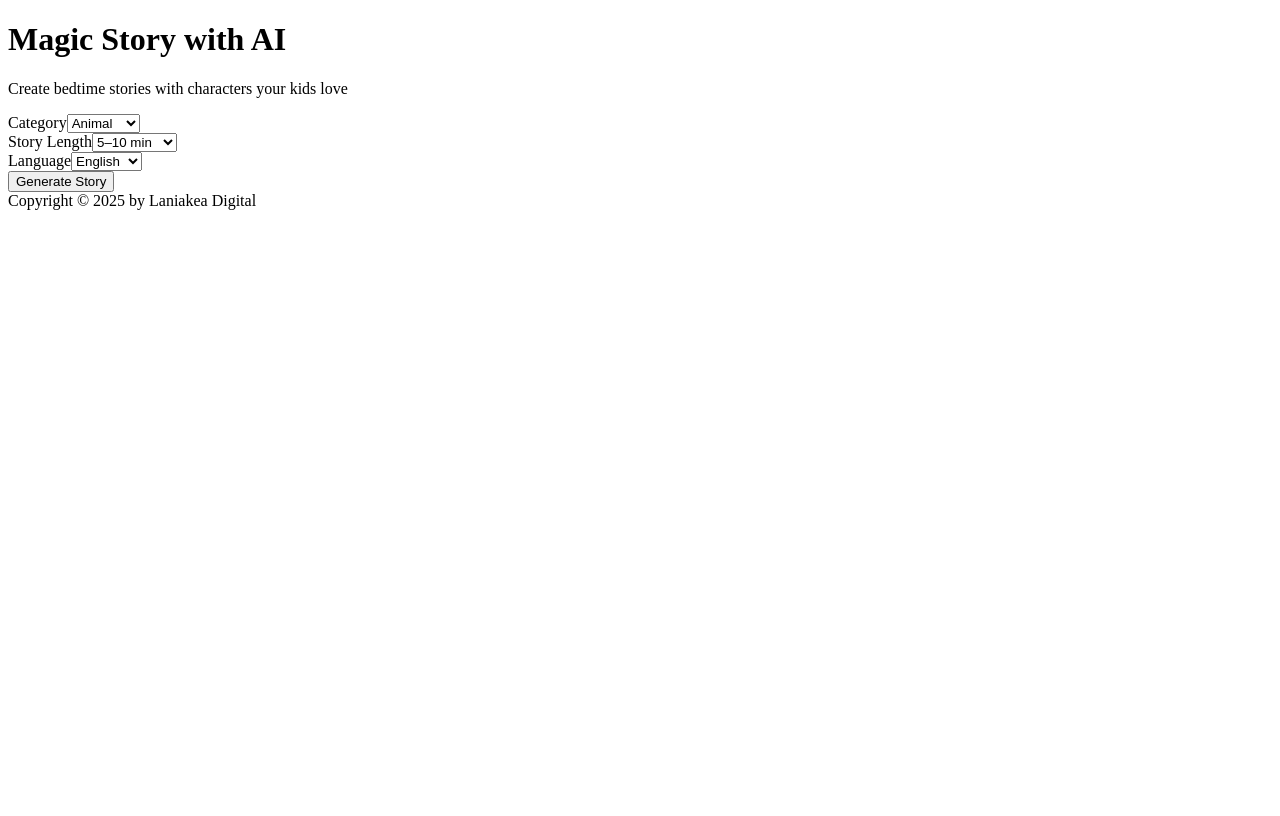
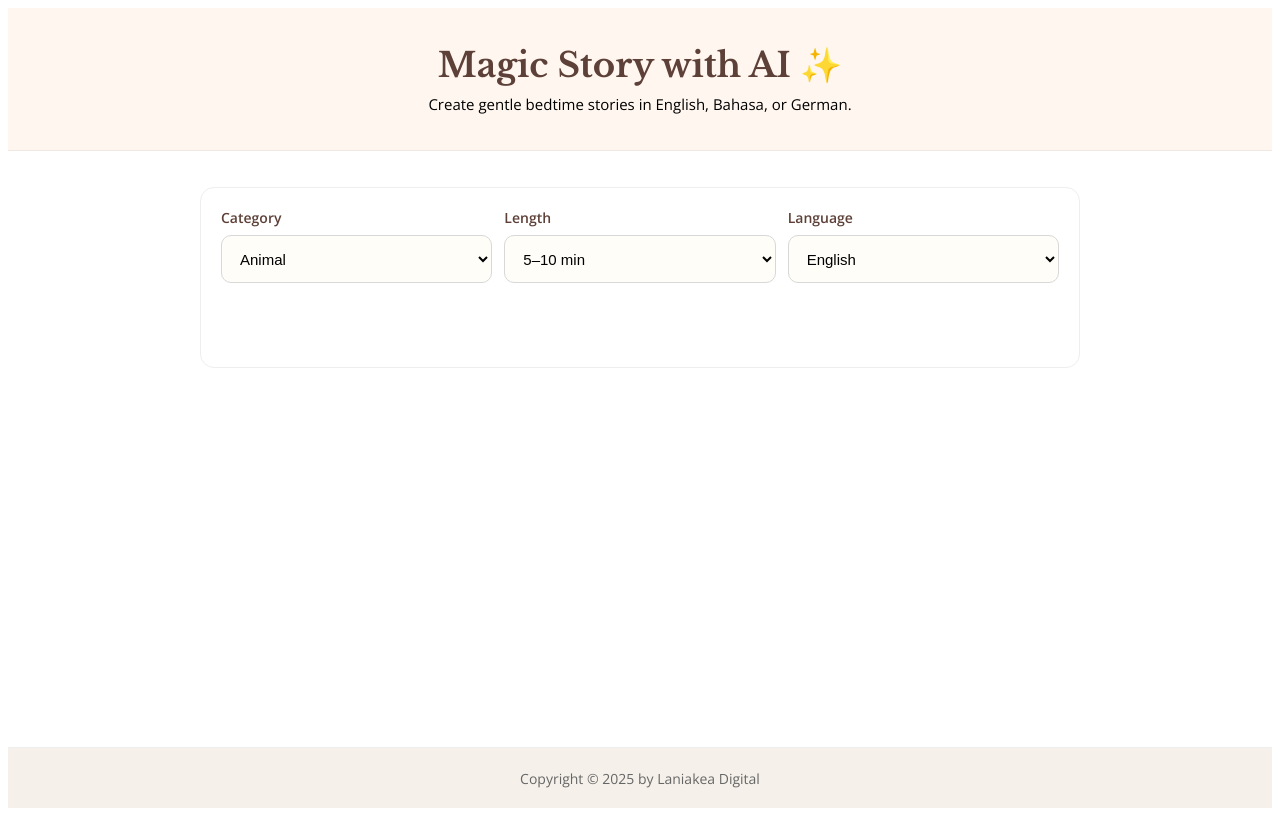
Before and after one commit to amysxe/magicstory-ai, a Next.js app: page / in a window 1280 px wide. Built offline with nearby package versions, Linux system fonts and the light colour scheme.

Commit message:
Update index.js

```diff
--- a/pages/index.js
+++ b/pages/index.js
@@ -1,16 +1,21 @@
 // pages/index.js
+import Head from "next/head";
 import { useState } from "react";
 
 export default function Home() {
   const [category, setCategory] = useState("animal");
   const [length, setLength] = useState("5-10 min");
   const [language, setLanguage] = useState("English");
-  const [story, setStory] = useState("");
+  const [title, setTitle] = useState("");
+  const [paragraphs, setParagraphs] = useState([]);
   const [loading, setLoading] = useState(false);
+  const [errorMsg, setErrorMsg] = useState("");
 
   const generateStory = async () => {
     setLoading(true);
-    setStory("");
+    setErrorMsg("");
+    setTitle("");
+    setParagraphs([]);
 
     try {
       const res = await fetch("/api/story", {
@@ -20,56 +25,83 @@ export default function Home() {
       });
 
       const data = await res.json();
-      if (data.story) {
-        setStory(data.story);
-      } else {
-        setStory("Something went wrong. Please try again.");
-      }
-    } catch (err) {
-      setStory("Error generating story.");
+      if (!res.ok) {
+        throw new Error(data?.error || "Generation failed");
       }
 
+      const raw = (data.story || "").trim();
+      if (!raw) {
+        throw new Error("Empty story returned");
+      }
+
+      // Extract first non-empty line as title
+      const linesAll = raw.split(/\r?\n/).map(l => l.trim()).filter(Boolean);
+      const extractedTitle = linesAll.length ? linesAll.shift() : "Untitled Story";
+
+      // Remaining text -> paragraphs by double newline
+      const remainingText = linesAll.join("\n");
+      const paras = remainingText
+        ? remainingText.split(/\r?\n\s*\r?\n/).map(p => p.trim()).filter(Boolean)
+        : [];
+
+      setTitle(extractedTitle);
+      setParagraphs(paras);
+    } catch (err) {
+      console.error(err);
+      setErrorMsg(err.message || "Failed to generate story");
+    } finally {
       setLoading(false);
+    }
   };
 
   return (
-    <div className="min-h-screen flex flex-col bg-[#fafafa] text-[#333] font-serif">
-      {/* Header */}
-      <header className="bg-[#ffefef] shadow-md py-6 text-center">
-        <h1 className="text-4xl font-bold text-[#444]">Magic Story with AI</h1>
-        <p className="mt-2 text-lg text-[#666]">
-          Create bedtime stories with characters your kids love
-        </p>
+    <>
+      <Head>
+        <title>Magic Story with AI</title>
+        <meta name="viewport" content="width=device-width,initial-scale=1" />
+        <link
+          href="https://fonts.googleapis.com/css2?family=Libre+Baskerville:wght@400;700&family=Open+Sans:wght@300;400;600&display=swap"
+          rel="stylesheet"
+        />
+      </Head>
+
+      <div className="site">
+        <header className="site-header">
+          <div className="center">
+            <h1 className="brand">Magic Story with AI ✨</h1>
+            <p className="lead">Create gentle bedtime stories in English, Bahasa, or German.</p>
+          </div>
         </header>
 
-      {/* Main */}
-      <main className="flex-1 container mx-auto max-w-3xl p-6">
-        {/* Form */}
-        <div className="bg-white rounded-2xl shadow-md p-6 mb-8">
-          <div className="grid grid-cols-1 md:grid-cols-3 gap-4 mb-6">
-            {/* Category */}
-            <div>
-              <label className="block font-semibold mb-2">Category</label>
+        <main className="main">
+          <div className="center container">
+            <section className="card form-card" aria-labelledby="form-heading">
+              <h2 id="form-heading" className="sr-only">Story options</h2>
+
+              <div className="form-grid">
+                <div className="field">
+                  <label className="field-label">Category</label>
                   <select
+                    className="field-control"
                     value={category}
                     onChange={(e) => setCategory(e.target.value)}
-                className="w-full border rounded-lg p-3"
+                    aria-label="Category"
                   >
+                    <option value="animal">Animal</option>
                     <option value="fruit">Fruit</option>
-                <option value="animal">Animal</option>
                     <option value="person">Person</option>
                     <option value="mix">Mix</option>
                     <option value="random">Random</option>
                   </select>
                 </div>
 
-            {/* Length */}
-            <div>
-              <label className="block font-semibold mb-2">Story Length</label>
+                <div className="field">
+                  <label className="field-label">Length</label>
                   <select
+                    className="field-control"
                     value={length}
                     onChange={(e) => setLength(e.target.value)}
-                className="w-full border rounded-lg p-3"
+                    aria-label="Length"
                   >
                     <option value="5-10 min">5–10 min</option>
                     <option value="10-15 min">10–15 min</option>
@@ -77,13 +109,13 @@ export default function Home() {
                   </select>
                 </div>
 
-            {/* Language */}
-            <div>
-              <label className="block font-semibold mb-2">Language</label>
+                <div className="field">
+                  <label className="field-label">Language</label>
                   <select
+                    className="field-control"
                     value={language}
                     onChange={(e) => setLanguage(e.target.value)}
-                className="w-full border rounded-lg p-3"
+                    aria-label="Language"
                   >
                     <option value="English">English</option>
                     <option value="Bahasa">Bahasa</option>
@@ -92,42 +124,198 @@ export default function Home() {
                 </div>
               </div>
 
+              <div className="actions">
                 <button
+                  className="btn btn-primary"
                   onClick={generateStory}
                   disabled={loading}
-            className="w-full bg-pink-500 hover:bg-pink-600 text-white font-semibold py-3 rounded-lg shadow-md transition"
                 >
-            {loading ? "Generating..." : "Generate Story"}
+                  {loading ? "Generating…" : "Generate Story"}
                 </button>
               </div>
 
-        {/* Story Result */}
-        {story && (
-          <div className="bg-white rounded-2xl shadow-md p-6">
-            <h2 className="text-2xl font-bold mb-4 text-[#444]">
-              {story.split("\n")[0]}
-            </h2>
-            <p className="whitespace-pre-line leading-relaxed text-lg text-[#555]">
-              {story.split("\n").slice(1).join("\n")}
+              {errorMsg && <div className="error">{errorMsg}</div>}
+            </section>
+
+            {/* Story display */}
+            {title && (
+              <section className="card story-card" aria-live="polite">
+                <h3 className="story-title">{title}</h3>
+
+                <div className="story-body">
+                  {paragraphs.length ? (
+                    paragraphs.map((p, idx) => (
+                      <p key={idx}>
+                        {p.split(/\r?\n/).map((line, i) => (
+                          <span key={i}>
+                            {line}
+                            {i < p.split(/\r?\n/).length - 1 && <br />}
+                          </span>
+                        ))}
                       </p>
+                    ))
+                  ) : (
+                    <p className="muted">No story body returned.</p>
+                  )}
+                </div>
 
-            <div className="mt-6 text-center">
+                <div className="actions">
                   <button
+                    className="btn btn-secondary"
                     onClick={generateStory}
                     disabled={loading}
-                className="bg-pink-500 hover:bg-pink-600 text-white font-semibold py-3 px-6 rounded-lg shadow-md transition"
                   >
-                {loading ? "Generating..." : "Find More Story"}
+                    {loading ? "Generating…" : "Find More Story"}
                   </button>
                 </div>
+              </section>
+            )}
           </div>
-        )}
         </main>
 
-      {/* Footer */}
-      <footer className="bg-[#ffefef] text-center text-[#666] text-sm py-4 mt-auto">
-        Copyright &copy; 2025 by Laniakea Digital
+        <footer className="site-footer">
+          <div className="center">Copyright © 2025 by Laniakea Digital</div>
         </footer>
       </div>
+
+      <style jsx>{`
+        :root{
+          --bg:#fffaf2;
+          --card:#ffffff;
+          --accent:#f28c0f;
+          --accent-hover:#e07a00;
+          --muted:#6d4c41;
+          --text:#333333;
+          --shadow: 0 6px 20px rgba(22,22,22,0.04);
+        }
+
+        /* layout */
+        .site {
+          min-height: 100vh;
+          display: flex;
+          flex-direction: column;
+          background: var(--bg);
+          color: var(--text);
+          font-family: "Open Sans", system-ui, -apple-system, "Segoe UI", Roboto, "Helvetica Neue", Arial;
+        }
+        .center { max-width: 880px; margin: 0 auto; padding: 0 20px; }
+
+        .site-header {
+          background: #fff6ef;
+          border-bottom: 1px solid #f0e6e2;
+          padding: 36px 0;
+        }
+        .brand {
+          font-family: "Libre Baskerville", serif;
+          font-size: 34px;
+          color: #5d4037;
+          margin: 0;
+          text-align: center;
+        }
+        .lead {
+          margin: 8px 0 0;
+          color: var(--muted);
+          text-align: center;
+          font-size: 15px;
+        }
+
+        .main { flex: 1 0 auto; padding: 36px 0; padding-bottom: 60px; }
+
+        .container { display: block; }
+
+        /* card */
+        .card {
+          background: var(--card);
+          border-radius: 14px;
+          box-shadow: var(--shadow);
+          border: 1px solid #eee;
+          padding: 20px;
+        }
+        .form-card { margin-bottom: 20px; }
+
+        /* form grid */
+        .form-grid {
+          display: grid;
+          gap: 12px;
+          grid-template-columns: 1fr;
+        }
+        @media (min-width: 760px) {
+          .form-grid { grid-template-columns: 1fr 1fr 1fr; }
+        }
+
+        .field { display: flex; flex-direction: column; }
+        .field-label {
+          font-weight: 600;
+          color: #5d4037;
+          margin-bottom: 8px;
+          font-size: 14px;
+        }
+
+        /* uniform controls */
+        .field-control {
+          height: 48px;
+          padding: 10px 14px;
+          border-radius: 10px;
+          border: 1px solid #d8d8d8;
+          background: #fffdf8;
+          font-size: 15px;
+          outline: none;
+        }
+        .field-control:focus {
+          box-shadow: 0 0 0 5px rgba(242,140,15,0.07);
+          border-color: var(--accent);
+        }
+
+        .actions { margin-top: 16px; display:flex; gap:12px; align-items:center; }
+        .actions .btn { min-width: 160px; height: 48px; border-radius: 10px; font-weight:700; cursor:pointer; border: none; }
+
+        .btn-primary {
+          background: var(--accent);
+          color: white;
+          transition: background .12s ease;
+        }
+        .btn-primary:hover:not(:disabled) { background: var(--accent-hover); }
+        .btn-secondary {
+          background: #8d6e63;
+          color: white;
+        }
+        .btn:disabled { opacity: 0.6; cursor: not-allowed; }
+
+        .error { margin-top:12px; color:#b00020; font-weight:600; }
+
+        /* story card */
+        .story-card { margin-top: 18px; }
+        .story-title {
+          font-family: "Libre Baskerville", serif;
+          font-size: 22px;
+          color: #5d4037;
+          margin: 0 0 12px 0;
+          text-align: center;
+        }
+        .story-body p {
+          margin: 0 0 16px 0;
+          line-height: 1.8;
+          color: #444;
+          font-size: 16.5px;
+        }
+        .muted { color: #888; }
+
+        /* footer pinned at bottom and fixed height 60px */
+        .site-footer {
+          height: 60px;
+          flex-shrink: 0;
+          background: #f5f1ea;
+          border-top: 1px solid #eee;
+          display: flex;
+          align-items: center;
+          justify-content: center;
+          color: #666;
+          font-size: 14px;
+        }
+
+        /* accessibility */
+        .sr-only { position: absolute; width: 1px; height: 1px; padding: 0; margin: -1px; overflow: hidden; clip: rect(0,0,0,0); white-space: nowrap; border: 0;}
+      `}</style>
+    </>
   );
 }
```
Lines whose indentation alone changed are shown as unchanged.
